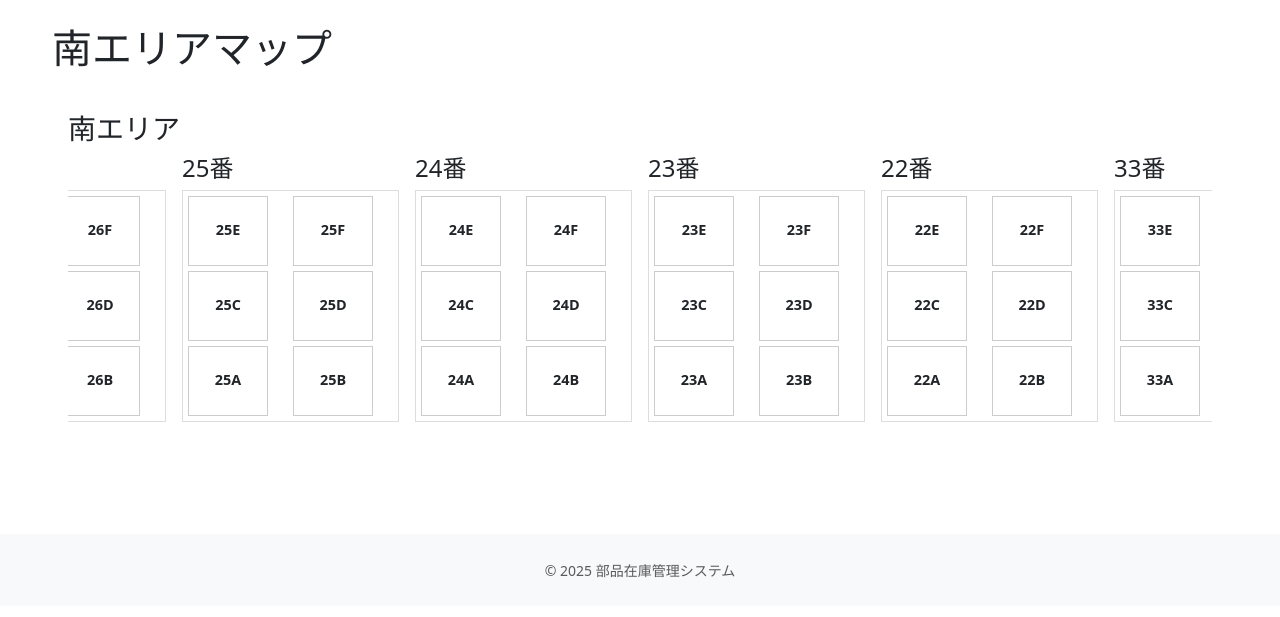
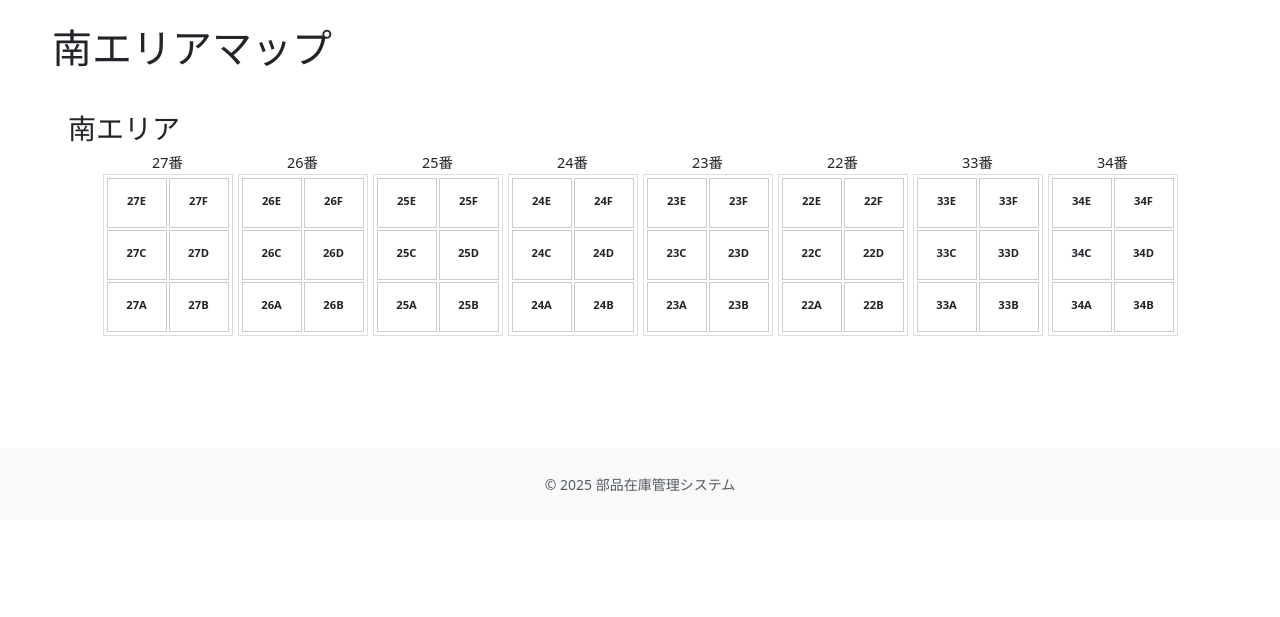
Before and after one commit to ko-matsushita2404/inventory-dashboard, a Flask app: page /map/south_area in a window 1280 px wide. Shown: the part 76-693 px from the top of the page. Run offline with Flask 3, Linux system fonts and the light colour scheme; the visitor is signed in with stand-in values (Sample User, id 1); data that the repository does not hold is empty; parts of the project's set-up code (start-up, migrations or seed data) failed here and were passed over.

Commit message:
Add files via upload

```diff
--- a/static/css/map_styles.css
+++ b/static/css/map_styles.css
@@ -23,28 +23,41 @@
 
 .large-area-wrapper {
     display: flex;
-    flex-wrap: wrap;
-    justify-content: center;
-    gap: 1rem;
+    flex-wrap: nowrap; /* 全ての棚を一行に強制する */
+    justify-content: center; /* 中央揃え */
+    gap: 5px; /* 棚と棚の間のスペースを詰める */
+    width: 100%;
 }
 
 .south-area-wrapper {
-    flex-direction: row-reverse; /* 南エリアを左右反転 */
+    flex-direction: row-reverse;
+}
+
+.shelf-block-wrapper {
+    margin: 0;
+    padding: 0;
+    flex-shrink: 1; /* コンテンツがはみ出る場合に縮小を許可 */
+}
+
+.shelf-block-wrapper > h4 {
+    text-align: center;
+    font-size: 0.9em;
+    margin-bottom: 3px;
 }
 
 .shelf-block {
     display: grid;
-    grid-template-columns: repeat(2, 100px); /* 2列のグリッド設定 */
-    gap: 5px;
+    grid-template-columns: repeat(2, 60px); /* セルの幅に合わせて2列に */
+    gap: 2px; /* セル間のスペースを詰める */
     border: 1px solid #ddd;
-    padding: 5px;
+    padding: 3px;
 }
 
 .grid-cell {
-    width: 80px; /* 幅を狭くする */
-    height: 70px; /* 高さを少し調整 */
+    width: 60px; /* 幅を狭くする */
+    height: 50px; /* 高さを調整 */
     border: 1px solid #ccc;
-    padding: 5px; /* パディングを調整 */
+    padding: 3px; /* パディングを調整 */
     text-align: center;
     cursor: pointer;
     transition: background-color 0.3s;
@@ -64,19 +77,25 @@
 
 .zone-name {
     font-weight: bold;
-    font-size: 0.9em; /* 少し小さく */
+    font-size: 0.7em; /* 名称のフォントを調整 */
     display: block;
-    margin-bottom: 3px;
+    margin-bottom: 2px;
     white-space: nowrap;
 }
 
 .product-numbers {
-    font-size: 0.7em; /* フォントサイズを小さくする */
+    font-size: 0.6em; /* 製番のフォントをさらに小さくする */
     color: #555;
     display: block;
     white-space: nowrap;
     overflow: hidden;
     text-overflow: ellipsis;
+}
+
+/* --- Drag and Drop Enhancement --- */
+.modal.is-dragging {
+    opacity: 0.2; /* Make the modal semi-transparent */
+    pointer-events: none; /* Allow mouse events to pass through to the map below */
 }
 
 /* Production number link style */
--- a/static/js/map.js
+++ b/static/js/map.js
@@ -95,25 +95,21 @@ document.addEventListener('DOMContentLoaded', function () {
                             const prodNo = e.target.dataset.productionNo;
                             const originalLocation = e.target.dataset.originalLocation;
 
-                            // Set the data for the drop event
                             e.dataTransfer.setData('text/plain', JSON.stringify({ productionNo: prodNo, originalLocation: originalLocation }));
                             e.dataTransfer.effectAllowed = 'move';
 
-                            // Listen for when the modal is fully hidden
+                            // Make the modal transparent and pass events through
                             const modalElement = document.getElementById('locationModal');
-                            modalElement.addEventListener('hidden.bs.modal', function onModalHidden() {
-                                // This code runs AFTER the modal is completely gone
-                                document.body.classList.add('dragging');
-                                // Remove the event listener to avoid it firing multiple times
-                                modalElement.removeEventListener('hidden.bs.modal', onModalHidden);
-                            }, { once: true });
-
-                            // Start hiding the modal
-                            locationModal.hide();
+                            modalElement.classList.add('is-dragging');
                         });
 
                         draggable.addEventListener('dragend', function (e) {
-                            document.body.classList.remove('dragging');
+                            // Restore the modal
+                            const modalElement = document.getElementById('locationModal');
+                            modalElement.classList.remove('is-dragging');
+
+                            // If the drop was not successful, the modal should reappear.
+                            // If it was successful, the page will reload anyway.
                         });
                     });
 
```
